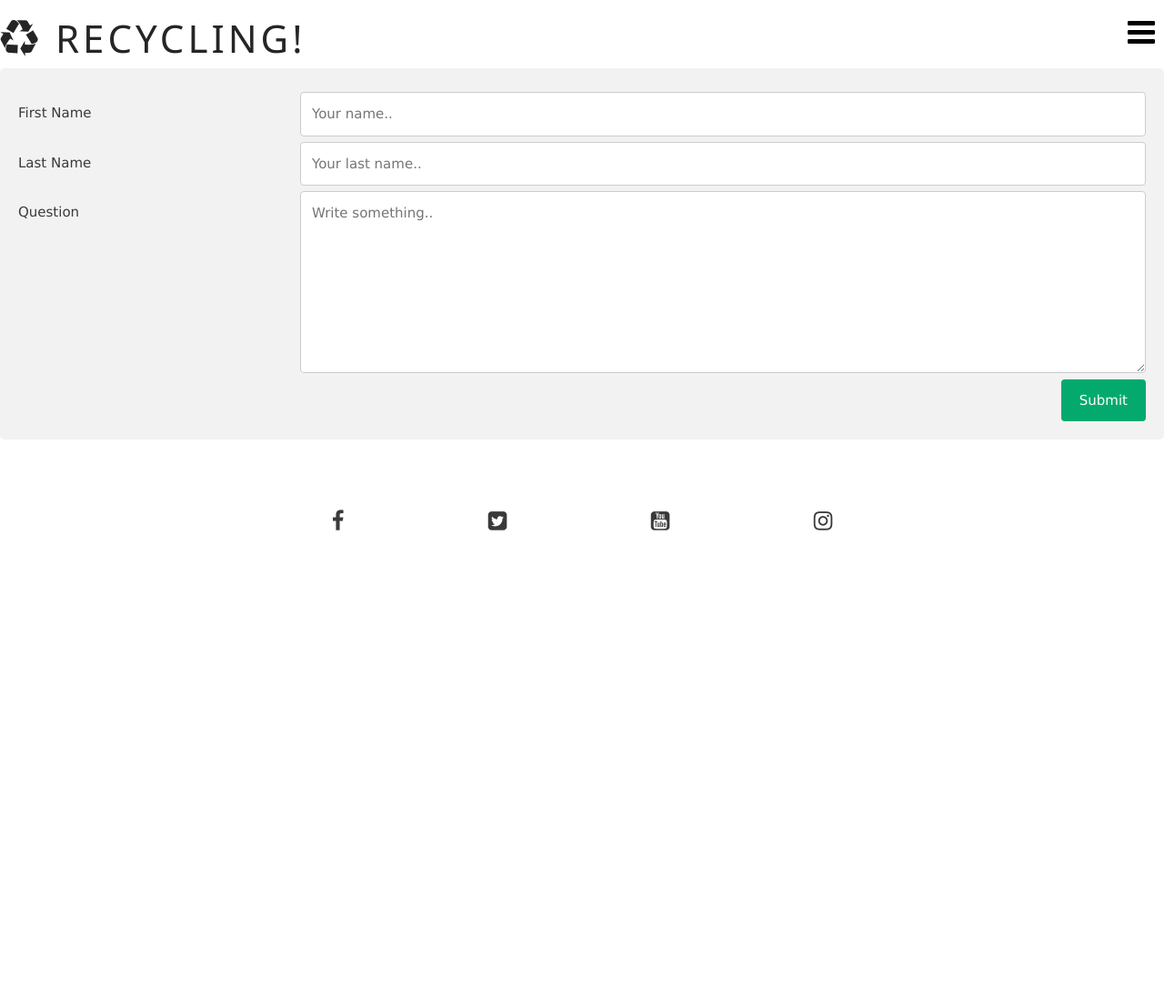
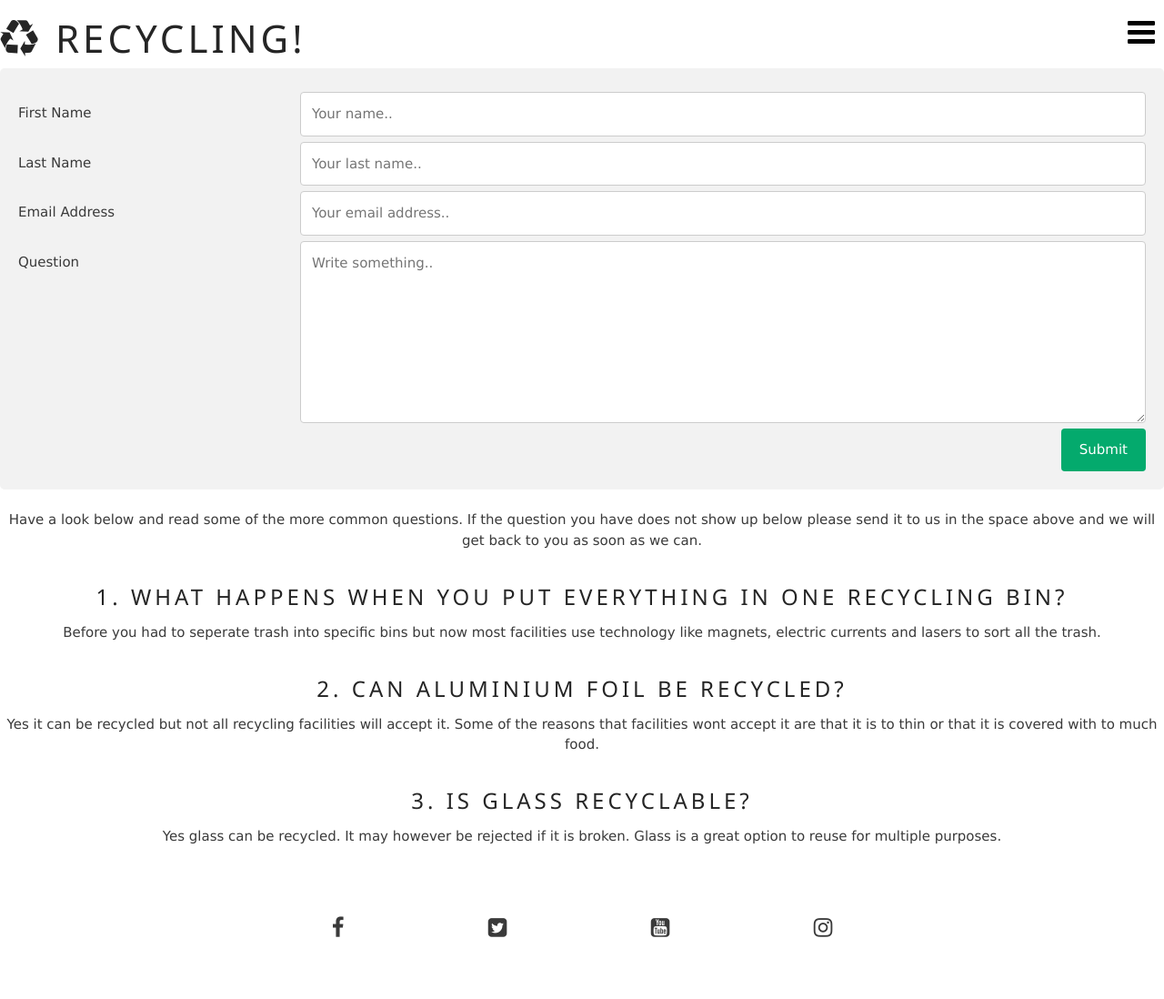
Before and after one commit to deanwraith/recycling, a plain HTML site: page faq.html in a window 1280 px wide. Shown: the whole page at 91% size. Before the commit the page ends 800 px from the top, so only its background shows below. Drawn offline with nearby package versions, Linux system fonts and the light colour scheme.

Commit message:
Added content and more styling to question page

```diff
--- a/assets/css/style.css
+++ b/assets/css/style.css
@@ -361,3 +361,7 @@ input[type=submit] {
     margin-top: 0;
   }
 }
+
+.questions {
+  text-align: center;
+}
--- a/faq.html
+++ b/faq.html
@@ -62,10 +62,19 @@
             </div>
             <div class="row">
                 <div class="col-25">
+                    <label for="email">Email Address</label>
+                </div>
+                <div class="col-75">
+                    <input type="text" id="email" name="email" placeholder="Your email address..">
+                </div>
+            </div>
+            <div class="row">
+                <div class="col-25">
                     <label for="question">Question</label>
                 </div>
                 <div class="col-75">
-              <textarea id="subject" name="subject" placeholder="Write something.." style="height:200px"></textarea>
+                    <textarea id="subject" name="subject" placeholder="Write something.."
+                        style="height:200px"></textarea>
                 </div>
             </div>
             <div class="row">
@@ -73,6 +82,30 @@
             </div>
         </form>
     </div>
+    <br>
+    <section style="text-align: center;">
+        <p>Have a look below and read some of the more common questions. If the question you have does not
+            show up below please send it to us in the space above and we will get back to you as soon as we
+            can.
+        </p>
+    </section>
+    <br>
+    <section class="questions">
+        <h3>1. What happens when you put everything in one recycling bin?</h3>
+        <p>Before you had to seperate trash into specific bins but now most facilities use technology like
+            magnets, electric currents and lasers to sort all the trash.
+        </p>
+        <br>
+        <h3>2. Can aluminium foil be recycled?</h3>
+        <p>Yes it can be recycled but not all recycling facilities will accept it. Some of the reasons that
+            facilities wont accept it are that it is to thin or that it is covered with to much food.
+        </p>
+        <br>
+        <h3>3. Is glass recyclable?</h3>
+        <p>Yes glass can be recycled. It may however be rejected if it is broken. Glass is a great option to
+            reuse for multiple purposes.
+        </p>
+    </section>
     <footer>
         <ul class="social-networks">
             <li>
```
Lines whose indentation alone changed are shown as unchanged.
